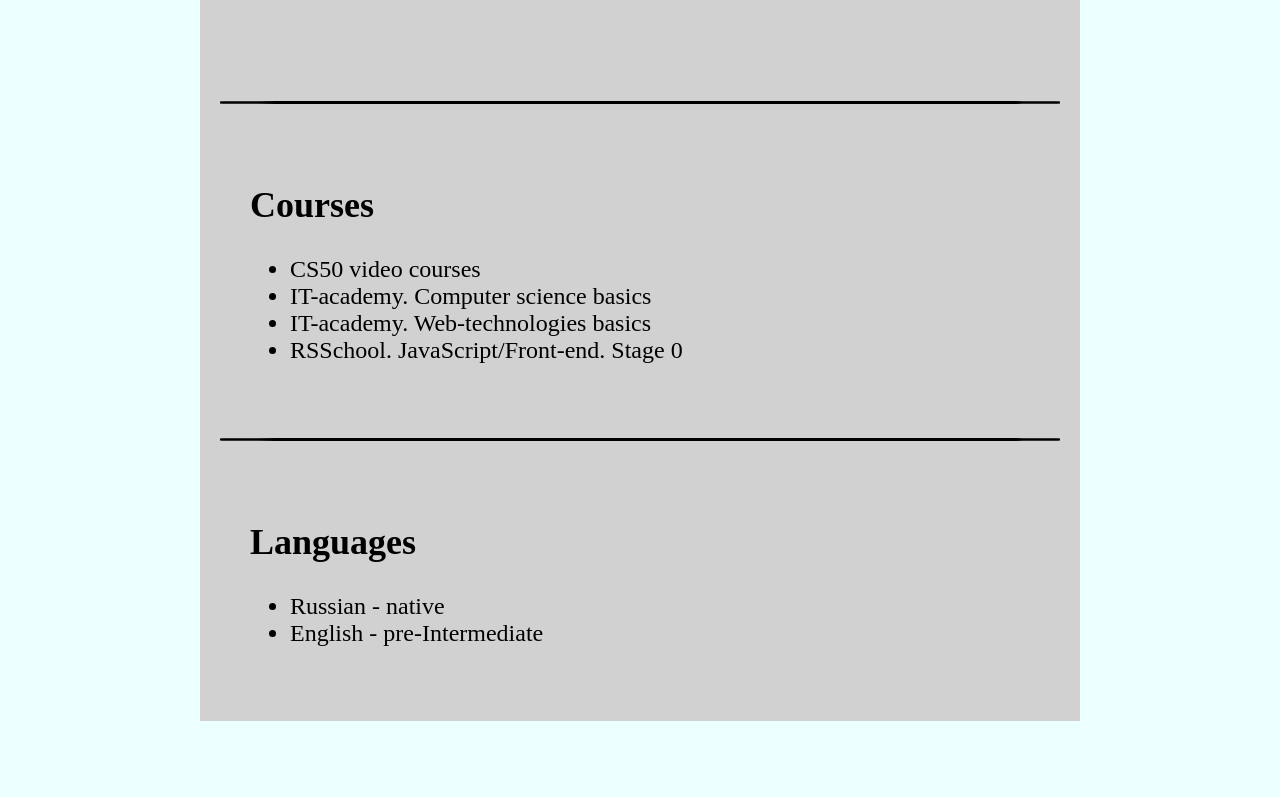
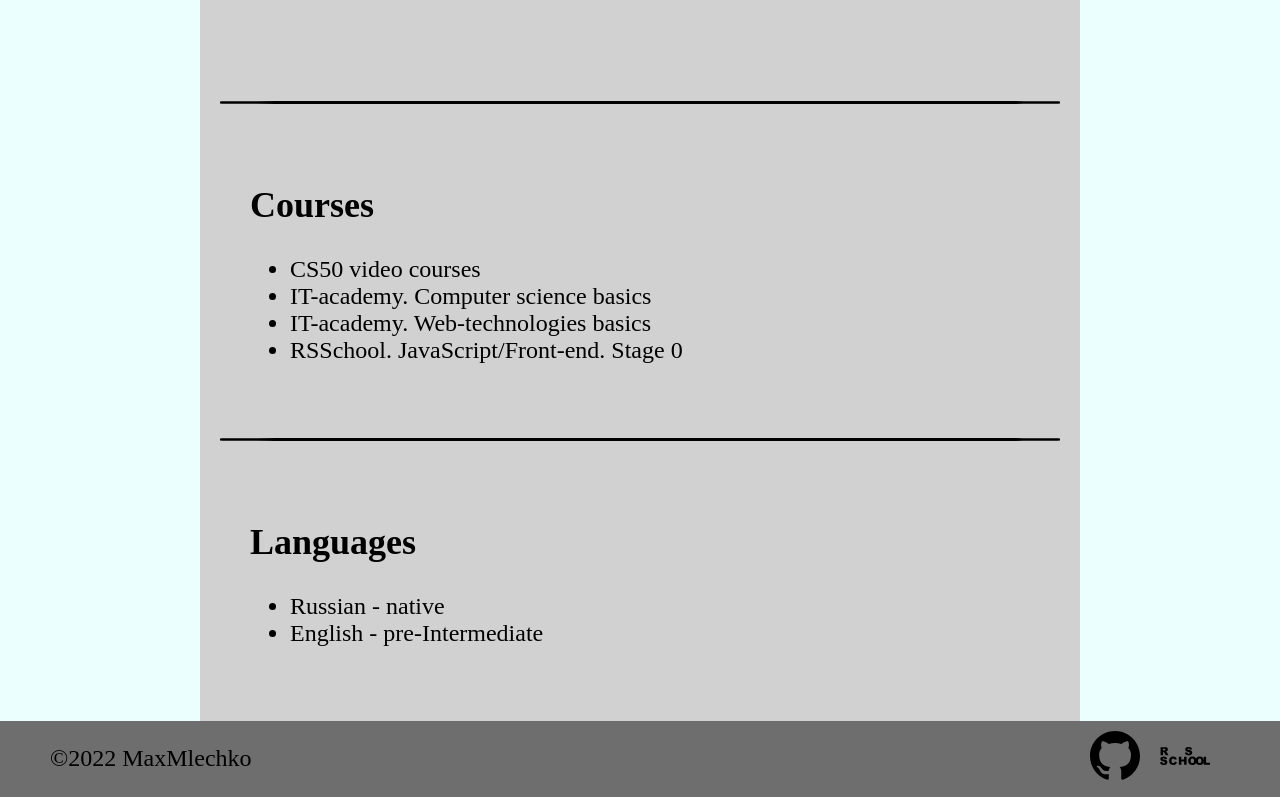
Before and after one commit to MaxMlechko/rsschool-cv, a plain HTML site: page index.html in a window 1280 px wide. Shown: the part 1923-2720 px from the top of the page. Before the commit the page ends 2644 px from the top, so only its background shows below. Drawn offline with Linux system fonts and the light colour scheme.

Commit message:
feat: added footer

```diff
--- a/index.html
+++ b/index.html
@@ -97,5 +97,16 @@ function countSmileys(arr) {
             </ul>
         </section>
     </div>
+    <footer>
+        <span class="copyright">©2022 MaxMlechko</span>
+        <a href="https://github.com/MaxMlechko" class="icons">
+            <svg height="50" aria-hidden="true" viewBox="0 0 16 16" version="1.1" width="50" data-view-component="true" class="octicon octicon-mark-github v-align-middle">
+                <path fill-rule="evenodd" d="M8 0C3.58 0 0 3.58 0 8c0 3.54 2.29 6.53 5.47 7.59.4.07.55-.17.55-.38 0-.19-.01-.82-.01-1.49-2.01.37-2.53-.49-2.69-.94-.09-.23-.48-.94-.82-1.13-.28-.15-.68-.52-.01-.53.63-.01 1.08.58 1.23.82.72 1.21 1.87.87 2.33.66.07-.52.28-.87.51-1.07-1.78-.2-3.64-.89-3.64-3.95 0-.87.31-1.59.82-2.15-.08-.2-.36-1.02.08-2.12 0 0 .67-.21 2.2.82.64-.18 1.32-.27 2-.27.68 0 1.36.09 2 .27 1.53-1.04 2.2-.82 2.2-.82.44 1.1.16 1.92.08 2.12.51.56.82 1.27.82 2.15 0 3.07-1.87 3.75-3.65 3.95.29.25.54.73.54 1.48 0 1.07-.01 1.93-.01 2.2 0 .21.15.46.55.38A8.013 8.013 0 0016 8c0-4.42-3.58-8-8-8z"></path>
+            </svg>
+        </a>
+        <a href="https://rs.school/js/" class="icons">
+            <img src="rs_school.svg" alt="rs school logo" class="rs">
+        </a>
+    </footer>
 </body>
 </html>
--- a/style.css
+++ b/style.css
@@ -73,3 +73,20 @@ h1{
     font-size: 45px;
     text-decoration: underline rgb(27, 25, 25) 3px;
 }
+
+footer{
+    display: flex;
+    padding: 10px 50px;
+    align-items: center;
+    background-color: rgb(110, 110, 110);
+}
+
+.copyright{
+    margin-right: auto;
+}
+
+.rs{
+    height: 50px;
+    width: 50px;
+    margin: 0px 20px;
+}
```
Also changed, not shown: rs_school.svg (added).
